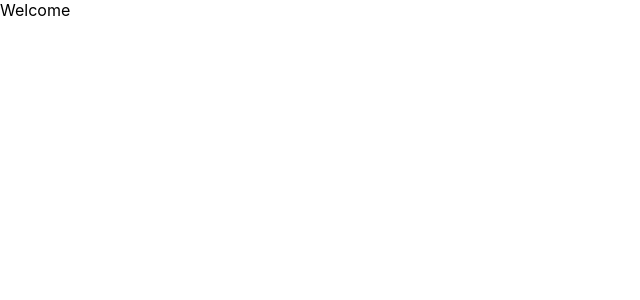
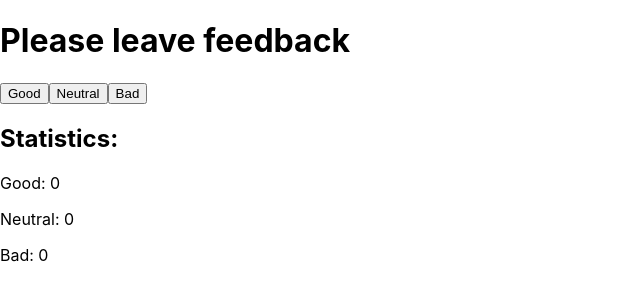
Before and after one commit to MarcinZbor/goit-react-hw-02-feedback, a React (Create React App) app: page / in a window 1280 px wide. Shown: the top 300 px of the page, without its empty margins (0-640 px from the left). Built offline with nearby package versions, Linux system fonts and the light colour scheme.

Commit message:
1part3buttons

```diff
--- a/src/components/App.jsx
+++ b/src/components/App.jsx
@@ -1,12 +1,40 @@
 import React from 'react';
 
+class App extends React.Component {
+  state = {
+    good: 0,
+    neutral: 0,
+    bad: 0,
+    // total: 0,
+    // positiveFeedback: 0
 
-const App = () => {
-  return (
-    <>
-    Welcome
-    </>
-  );
-};
+  };
+
+onLeaveFeedback = type => {
+  this.setState(prevState => ({
+    [type]: prevState[type] + 1
+  }))
+
+}
+// countTotalFeedback()
+// countPositiveFeedbackPercentage()
+
+
+  render() {
+    return (
+      <>
+        <h1>Please leave feedback</h1>
+        <button type="button" onClick={() => this.onLeaveFeedback('good')}>Good</button>
+        <button type="button" onClick={() => this.onLeaveFeedback('neutral')}>Neutral</button>
+        <button type="button" onClick={() => this.onLeaveFeedback('bad')}>Bad</button>
+        <h2>Statistics: </h2>
+        <p>Good: {this.state.good}</p>
+        <p>Neutral: {this.state.neutral}</p>
+        <p>Bad: {this.state.bad}</p>
+
+      </>
+    );
+  }
+}
 
 export default App;
```
